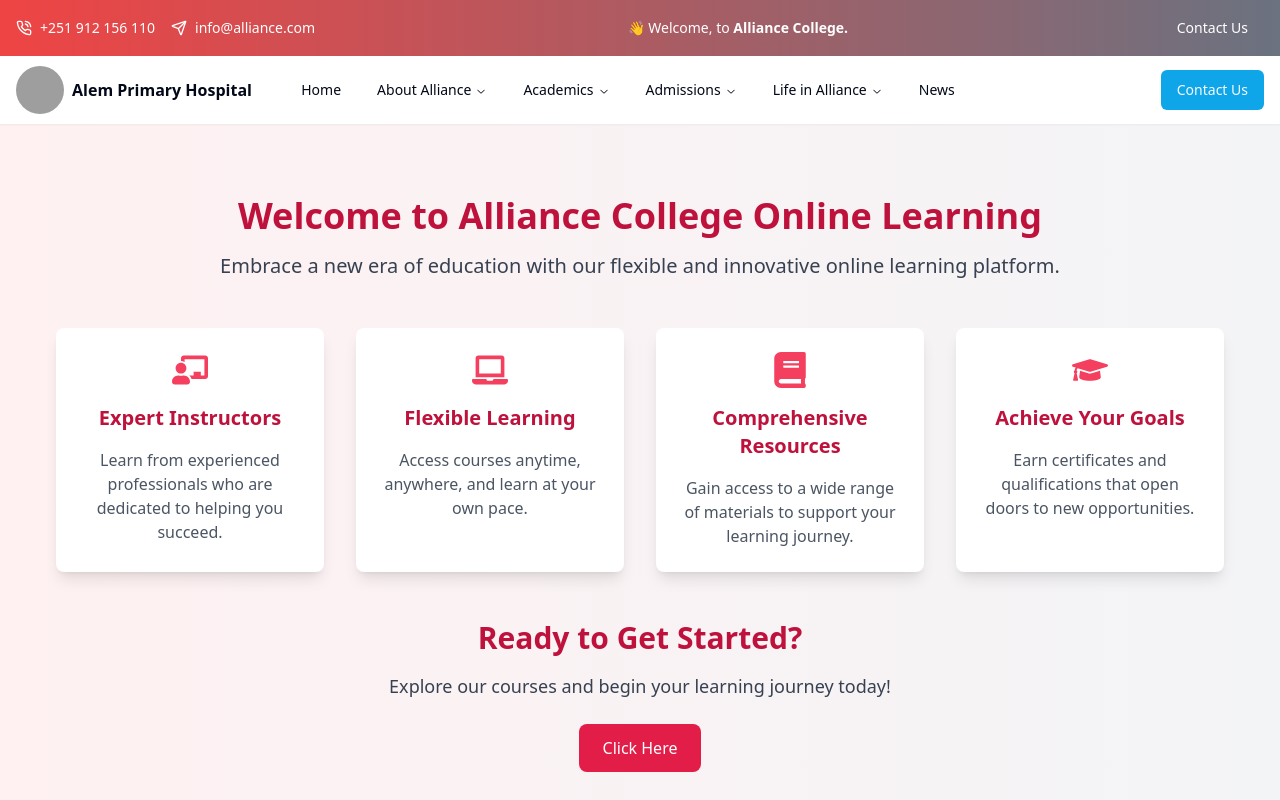
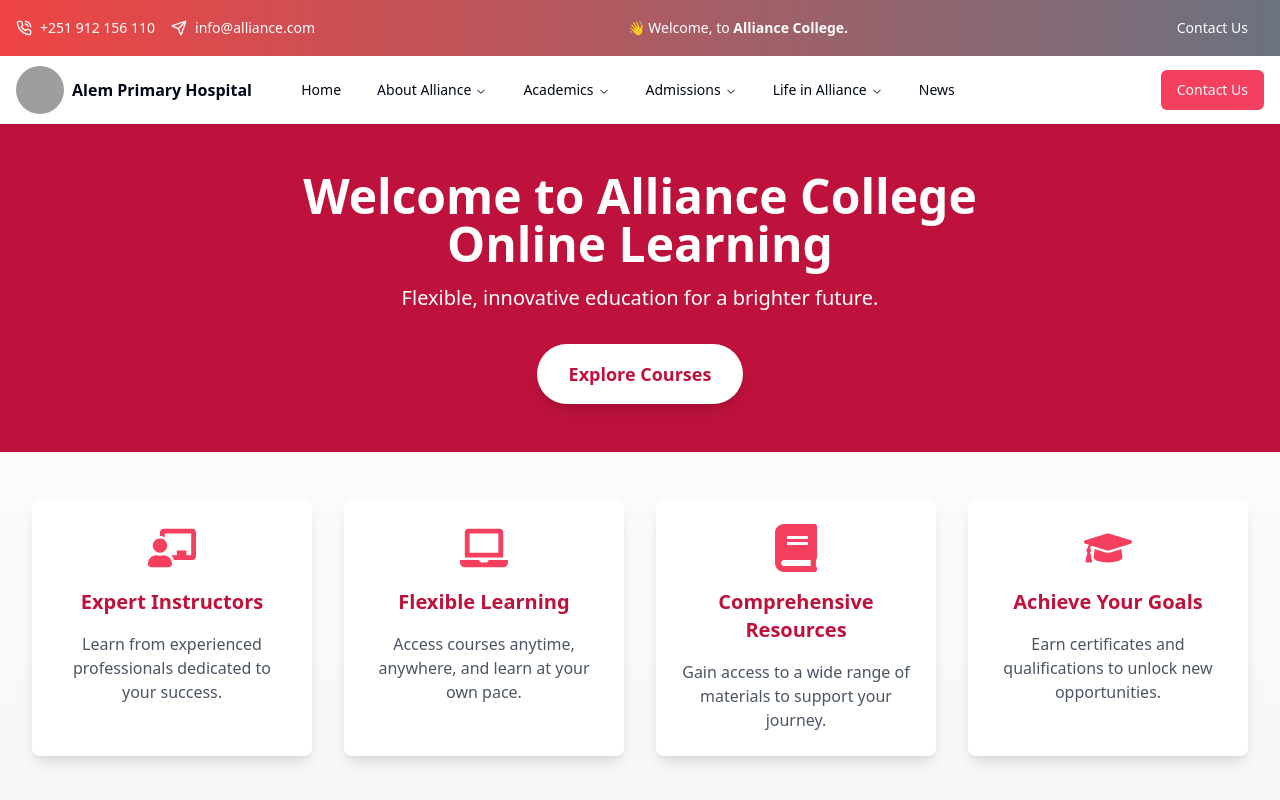
Before and after one commit to Beamlak996/Alliance-Website, a React (Vite) app: page /online-learning in a window 1280 px wide. Shown: the top 800 px of the page. Built offline with nearby package versions, Linux system fonts and the light colour scheme; grey boxes are pictures that could not be loaded.

Commit message:
online learning page ui change

```diff
--- a/src/components/navigation/navbar.tsx
+++ b/src/components/navigation/navbar.tsx
@@ -55,7 +55,7 @@ export const Navbar = () => {
               variant="expandIcon"
               Icon={ArrowRightIcon}
               iconPlacement="right"
-              className="bg-sky-500 hover:bg-sky-600"
+              className="bg-rose-500 hover:bg-rose-600"
             >
               Contact Us
             </Button>
--- a/src/pages/online-learning-page.tsx
+++ b/src/pages/online-learning-page.tsx
@@ -14,121 +14,105 @@ export const OnlineLearningPage = () => {
   };
 
   return (
-    <div className="min-h-screen p-6 ">
+    <div className="min-h-screen flex flex-col bg-gradient-to-b from-white to-gray-100">
+      {/* Top Section with Click Here Button */}
+      <div className="relative bg-rose-700 text-white py-12">
+        <div className="max-w-3xl mx-auto text-center">
+          <motion.h1
+            className="text-4xl md:text-5xl font-extrabold"
+            initial={{ opacity: 0, y: -30 }}
+            animate={{ opacity: 1, y: 0 }}
+            transition={{ duration: 0.8 }}
+          >
+            Welcome to Alliance College Online Learning
+          </motion.h1>
+          <motion.p
+            className="mt-4 text-lg md:text-xl"
+            initial={{ opacity: 0, y: 20 }}
+            animate={{ opacity: 1, y: 0 }}
+            transition={{ duration: 0.6, delay: 0.2 }}
+          >
+            Flexible, innovative education for a brighter future.
+          </motion.p>
+          <motion.div
+            className="mt-8"
+            initial={{ opacity: 0, scale: 0.9 }}
+            animate={{ opacity: 1, scale: 1 }}
+            transition={{ duration: 0.6, delay: 0.4 }}
+          >
+            <Link
+              to="https://alliance-elearning-client.vercel.app/"
+              target="_blank"
+              rel="noopener noreferrer"
+              className="inline-block px-8 py-4 bg-white text-rose-700 font-semibold text-lg rounded-full shadow-lg hover:bg-gray-200 transition-transform transform hover:scale-105 focus:ring focus:ring-offset-2 focus:ring-rose-700"
+            >
+              Explore Courses
+            </Link>
+          </motion.div>
+        </div>
+      </div>
+
+      {/* Features Section */}
       <div className="max-w-7xl mx-auto py-12 px-4 sm:px-6 lg:px-8 space-y-12">
         <motion.section
           initial="hidden"
           animate="visible"
           variants={sectionVariants}
           transition={{ duration: 0.8 }}
-          className="text-center"
+          className="grid grid-cols-1 md:grid-cols-2 lg:grid-cols-4 gap-8"
         >
-          <motion.h1
-            className="text-4xl font-extrabold text-rose-700"
-            initial={{ opacity: 0, y: -50 }}
+          {[
+            {
+              icon: <FaChalkboardTeacher className="text-5xl text-rose-500" />,
+              title: "Expert Instructors",
+              description:
+                "Learn from experienced professionals dedicated to your success.",
+            },
+            {
+              icon: <FaLaptop className="text-5xl text-rose-500" />,
+              title: "Flexible Learning",
+              description:
+                "Access courses anytime, anywhere, and learn at your own pace.",
+            },
+            {
+              icon: <FaBook className="text-5xl text-rose-500" />,
+              title: "Comprehensive Resources",
+              description:
+                "Gain access to a wide range of materials to support your journey.",
+            },
+            {
+              icon: <FaGraduationCap className="text-5xl text-rose-500" />,
+              title: "Achieve Your Goals",
+              description:
+                "Earn certificates and qualifications to unlock new opportunities.",
+            },
+          ].map((feature, index) => (
+            <motion.div
+              key={index}
+              className="bg-white shadow-lg rounded-lg p-6 text-center flex flex-col items-center space-y-4 transform hover:scale-105 transition"
+              initial={{ opacity: 0, scale: 0.9 }}
+              animate={{ opacity: 1, scale: 1 }}
+              transition={{ duration: 0.6, delay: index * 0.1 }}
+            >
+              {feature.icon}
+              <h3 className="text-xl font-semibold text-rose-700">
+                {feature.title}
+              </h3>
+              <p className="text-gray-600">{feature.description}</p>
+            </motion.div>
+          ))}
+        </motion.section>
+      </div>
+
+      {/* Call to Action Section */}
+      <div className="bg-gray-100 py-12 text-center">
+        <motion.h2
+          className="text-3xl font-semibold text-rose-700"
+          initial={{ opacity: 0, y: -30 }}
           animate={{ opacity: 1, y: 0 }}
           transition={{ duration: 0.8 }}
         >
-            Welcome to Alliance College Online Learning
-          </motion.h1>
-          <motion.p
-            className="mt-4 text-xl text-gray-700"
-            initial={{ opacity: 0, y: 20 }}
-            animate={{ opacity: 1, y: 0 }}
-            transition={{ duration: 0.6, delay: 0.2 }}
-          >
-            Embrace a new era of education with our flexible and innovative
-            online learning platform.
-          </motion.p>
-        </motion.section>
-
-        {/* Features Section */}
-        <motion.section
-          initial="hidden"
-          animate="visible"
-          variants={sectionVariants}
-          transition={{ duration: 0.8, delay: 0.2 }}
-          className="grid grid-cols-1 md:grid-cols-2 lg:grid-cols-4 gap-8"
-        >
-          <motion.div
-            className="bg-white shadow-lg rounded-lg p-6 text-center flex flex-col items-center space-y-4"
-            initial={{ opacity: 0, scale: 0.9 }}
-            animate={{ opacity: 1, scale: 1 }}
-            transition={{ duration: 0.6 }}
-          >
-            <FaChalkboardTeacher className="text-4xl text-rose-500" />
-            <h3 className="text-xl font-semibold text-rose-700">
-              Expert Instructors
-            </h3>
-            <p className="text-gray-600">
-              Learn from experienced professionals who are dedicated to helping
-              you succeed.
-            </p>
-          </motion.div>
-
-          <motion.div
-            className="bg-white shadow-lg rounded-lg p-6 text-center flex flex-col items-center space-y-4"
-            initial={{ opacity: 0, scale: 0.9 }}
-            animate={{ opacity: 1, scale: 1 }}
-            transition={{ duration: 0.6, delay: 0.1 }}
-          >
-            <FaLaptop className="text-4xl text-rose-500" />
-            <h3 className="text-xl font-semibold text-rose-700">
-              Flexible Learning
-            </h3>
-            <p className="text-gray-600">
-              Access courses anytime, anywhere, and learn at your own pace.
-            </p>
-          </motion.div>
-
-          <motion.div
-            className="bg-white shadow-lg rounded-lg p-6 text-center flex flex-col items-center space-y-4"
-            initial={{ opacity: 0, scale: 0.9 }}
-            animate={{ opacity: 1, scale: 1 }}
-            transition={{ duration: 0.6, delay: 0.2 }}
-          >
-            <FaBook className="text-4xl text-rose-500" />
-            <h3 className="text-xl font-semibold text-rose-700">
-              Comprehensive Resources
-            </h3>
-            <p className="text-gray-600">
-              Gain access to a wide range of materials to support your learning
-              journey.
-            </p>
-          </motion.div>
-
-          <motion.div
-            className="bg-white shadow-lg rounded-lg p-6 text-center flex flex-col items-center space-y-4"
-            initial={{ opacity: 0, scale: 0.9 }}
-            animate={{ opacity: 1, scale: 1 }}
-            transition={{ duration: 0.6, delay: 0.3 }}
-          >
-            <FaGraduationCap className="text-4xl text-rose-500" />
-            <h3 className="text-xl font-semibold text-rose-700">
-              Achieve Your Goals
-            </h3>
-            <p className="text-gray-600">
-              Earn certificates and qualifications that open doors to new
-              opportunities.
-            </p>
-          </motion.div>
-        </motion.section>
-
-        {/* Call to Action Section */}
-        <motion.section
-          initial="hidden"
-          animate="visible"
-          variants={sectionVariants}
-          transition={{ duration: 0.8, delay: 0.4 }}
-          className="text-center mt-12"
-        >
-          <motion.h2
-            className="text-3xl font-semibold text-rose-700"
-            initial={{ opacity: 0, y: -50 }}
-            animate={{ opacity: 1, y: 0 }}
-            transition={{ duration: 0.8 }}
-          >
-            Ready to Get Started?
+          Ready to Start Learning?
         </motion.h2>
         <motion.p
           className="mt-4 text-lg text-gray-700"
@@ -136,24 +120,23 @@ export const OnlineLearningPage = () => {
           animate={{ opacity: 1, y: 0 }}
           transition={{ duration: 0.6, delay: 0.2 }}
         >
-            Explore our courses and begin your learning journey today!
+          Discover your path to success with our online courses.
         </motion.p>
-          <motion.a
-            href="#"
-            className="mt-6 inline-block px-6 py-3 bg-rose-600 text-white rounded-lg hover:bg-rose-700 transition"
-            initial={{ opacity: 0, y: 20 }}
-            animate={{ opacity: 1, y: 0 }}
+        <motion.div
+          className="mt-6"
+          initial={{ opacity: 0, scale: 0.9 }}
+          animate={{ opacity: 1, scale: 1 }}
           transition={{ duration: 0.6, delay: 0.4 }}
         >
           <Link
             to="https://alliance-elearning-client.vercel.app/"
             target="_blank"
             rel="noopener noreferrer"
+            className="inline-block px-6 py-3 bg-rose-700 text-white font-bold text-lg rounded-lg shadow-lg hover:bg-rose-600 transition-transform transform hover:scale-105 focus:ring focus:ring-offset-2 focus:ring-rose-700"
           >
-              Click Here
+            Start Now
           </Link>
-          </motion.a>
-        </motion.section>
+        </motion.div>
       </div>
     </div>
   );
```
Lines whose indentation alone changed are shown as unchanged.
